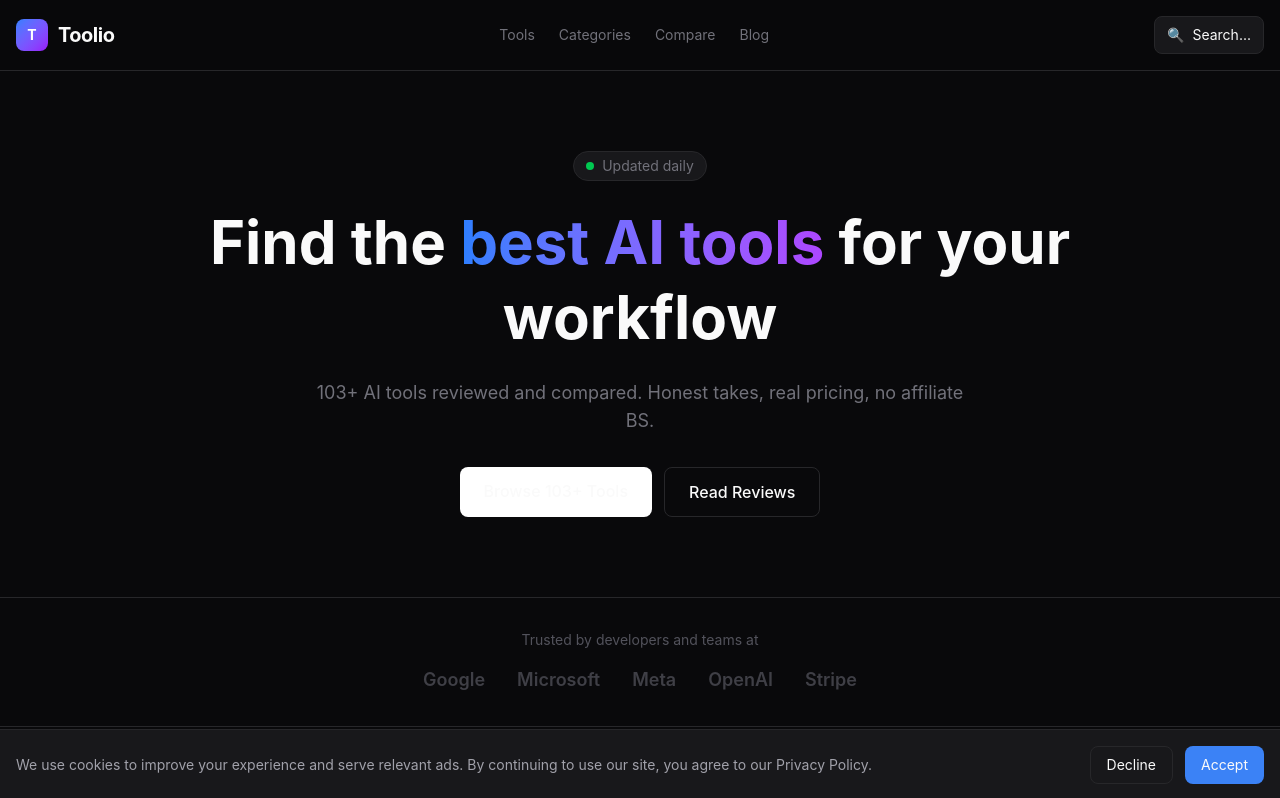
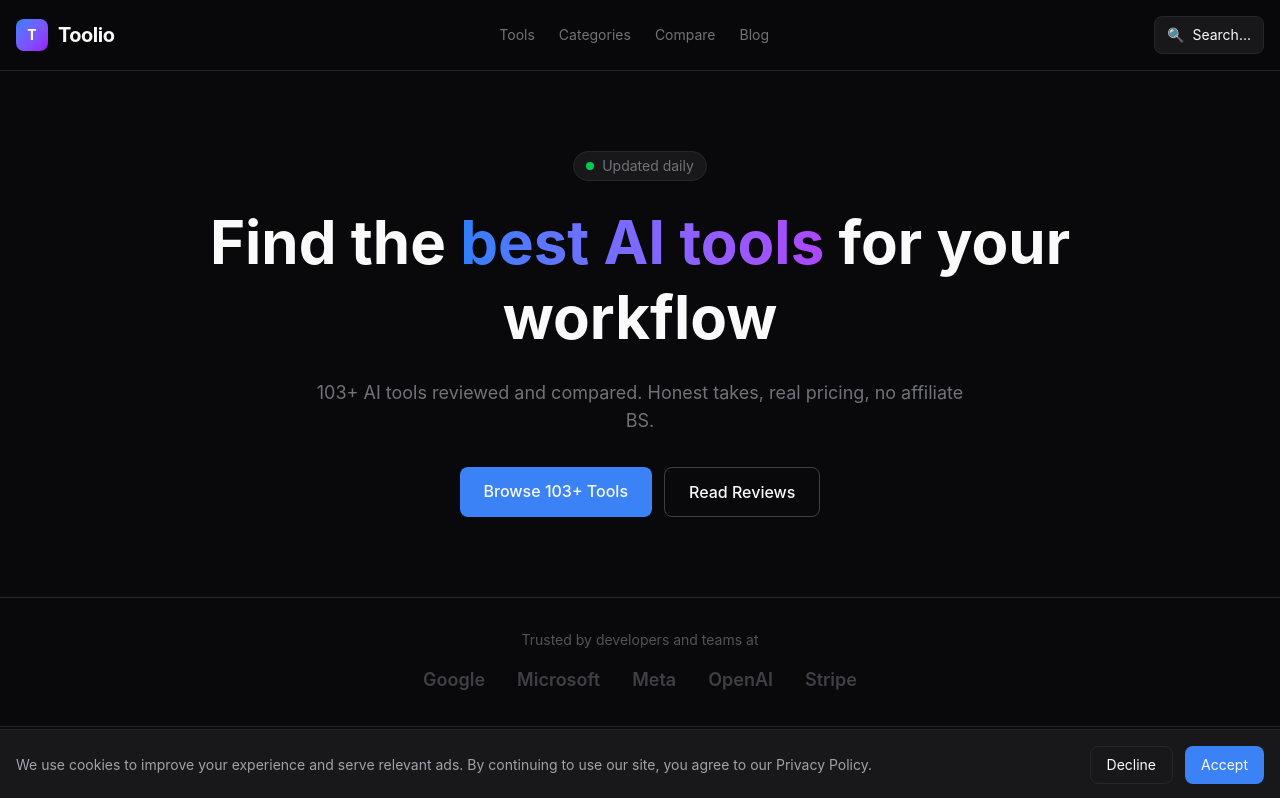
Before and after one commit to cjytg/ai-tools-directory, a Next.js app: page / in a window 1280 px wide. Shown: the top 798 px of the page. Built offline with nearby package versions, Linux system fonts and the light colour scheme.

Commit message:
Fix: improve hero button visibility

```diff
--- a/src/app/page.tsx
+++ b/src/app/page.tsx
@@ -27,13 +27,13 @@ export default function Home() {
           <div className="flex flex-col sm:flex-row gap-3 justify-center">
             <Link
               href="/tools"
-              className="px-6 py-3 bg-white text-black rounded-lg font-medium hover:bg-gray-100 transition"
+              className="px-6 py-3 bg-[#3b82f6] text-white rounded-lg font-medium hover:bg-[#2563eb] transition"
             >
               Browse {tools.length}+ Tools
             </Link>
             <Link
               href="/blog"
-              className="px-6 py-3 border border-[#27272a] rounded-lg font-medium hover:border-[#3b82f6] transition"
+              className="px-6 py-3 border border-[#3f3f46] text-white rounded-lg font-medium hover:border-[#3b82f6] transition"
             >
               Read Reviews
             </Link>
```
